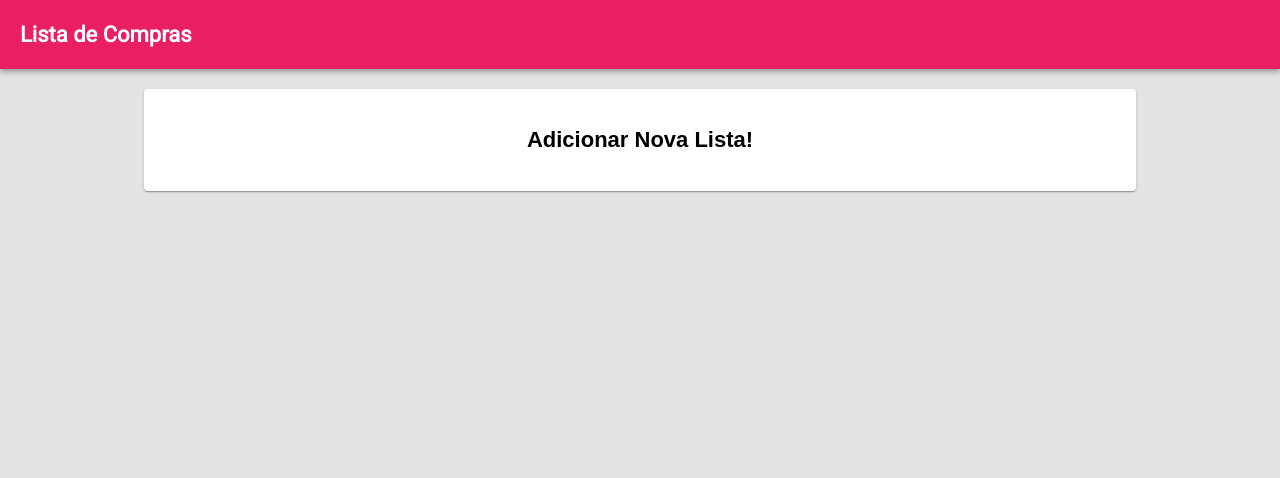
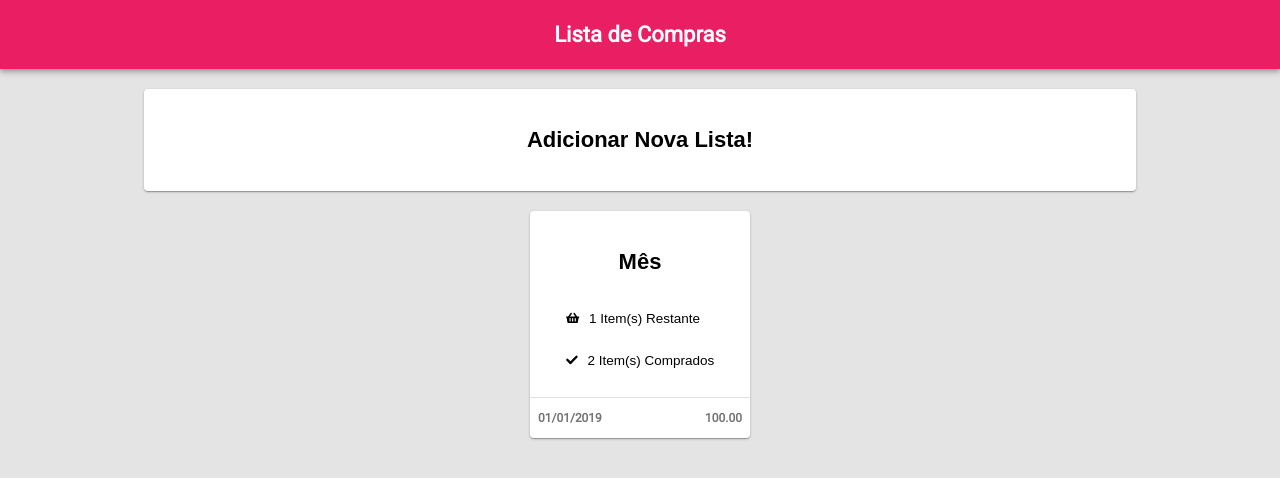
Before and after one commit to rodrigoasouza93/listacompras, a React (Create React App) app: page / in a window 1280 px wide. Shown: the top 478 px of the page. Built offline with nearby package versions, Linux system fonts and the light colour scheme; the HTML template or start-up script is replaced by a standard one.

Commit message:
Implementando a lista na home page

```diff
--- a/src/App.css
+++ b/src/App.css
@@ -5,4 +5,5 @@
 .title {
   font-size: 22px;
   font-weight: bold;
+  text-align: center;
 }
--- a/src/home/home.css
+++ b/src/home/home.css
@@ -7,6 +7,27 @@
 
 .new-list-container {
   width: 80%;
+}
+
+.list-container {
+  width: 220px;
+  margin: 20px;
+}
+
+.list-card-body {
+  width: 100%;
+  text-align: center;
+  font-weight: 400;
+}
+
+.list-card-item {
+  display: flex;
+  align-items: center;
+  font-size: 13.5px;
+}
+
+.list-card-item svg {
+  margin-right: 10px;
 }
 
 .card {
@@ -23,3 +44,14 @@
   display: flex;
   justify-content: center;
 }
+
+.card-footer {
+  height: 40px;
+  width: 100%;
+  display: flex;
+  justify-content: space-between;
+  align-items: center;
+  font-size: 12px;
+  font-weight: bolder;
+  color: #757575;
+}
--- a/src/home/index.js
+++ b/src/home/index.js
@@ -2,6 +2,10 @@
 import Card from '@material-ui/core/Card';
 import CardActionArea from '@material-ui/core/CardActionArea';
 import CardContent from '@material-ui/core/CardContent';
+import CardActions from '@material-ui/core/CardActions';
+import Divider from '@material-ui/core/Divider';
+import { FontAwesomeIcon } from '@fortawesome/react-fontawesome';
+import { faShoppingBasket, faCheck } from '@fortawesome/free-solid-svg-icons'
 
 import './home.css';
 
@@ -19,6 +23,34 @@
         </CardActionArea>
       </Card>
     </div>
+
+    <div className="list-container">
+      <Card className="card">
+        <CardActionArea className="card-action-area">
+          <CardContent className="card-content">
+            <div>
+              <p className="title">Mês</p>
+              <div className="list-card-body">
+                <div className="list-card-item">
+                  <FontAwesomeIcon icon={faShoppingBasket} size="sm" />
+                  <p>1 Item(s) Restante</p>
+                </div>
+                <div className="list-card-item">
+                  <FontAwesomeIcon icon={faCheck} size="sm" />
+                  <p>2 Item(s) Comprados</p>
+                </div>
+              </div>
+            </div>
+          </CardContent>
+        </CardActionArea>
+        <Divider />
+        <CardActions className="card-footer">
+          <p>01/01/2019</p>
+          <p>100.00</p>
+        </CardActions>
+      </Card>
+    </div>
+
   </div>
 );
 
```
